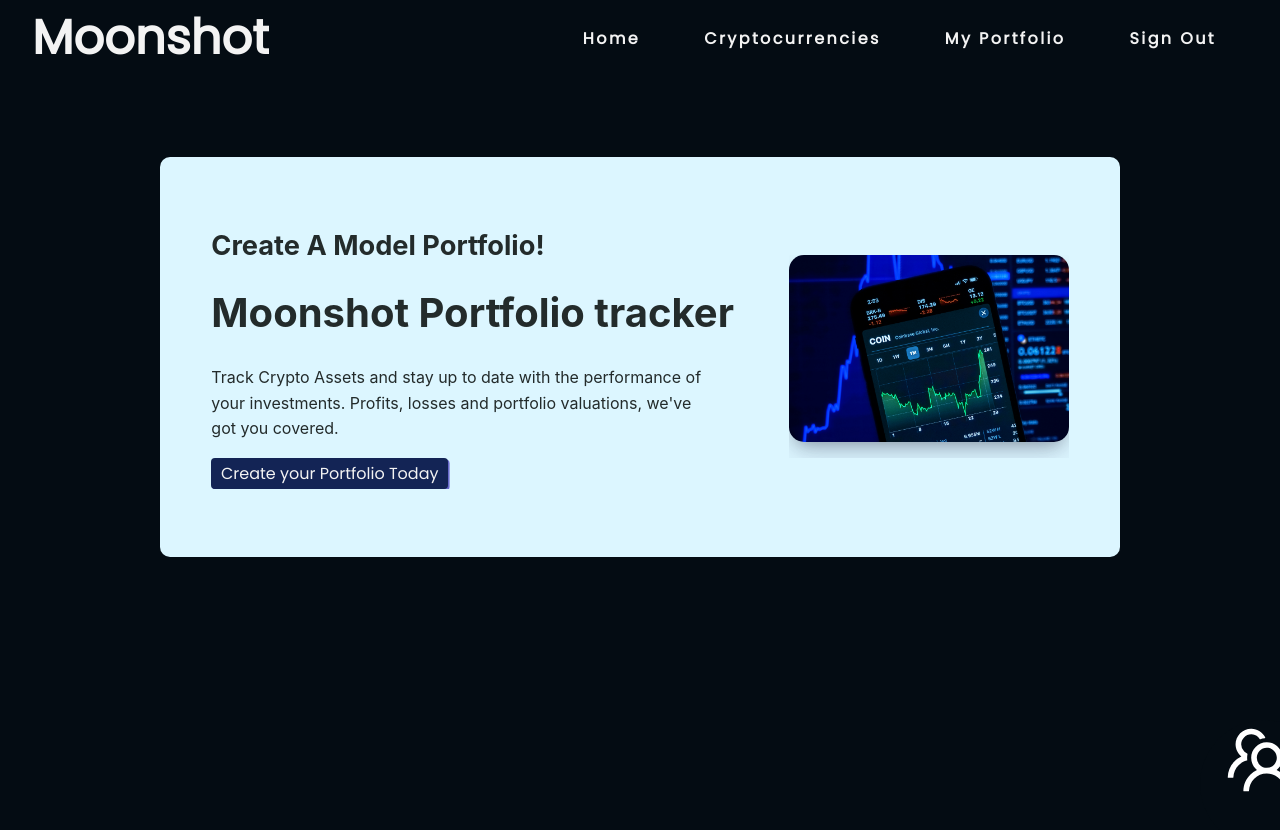
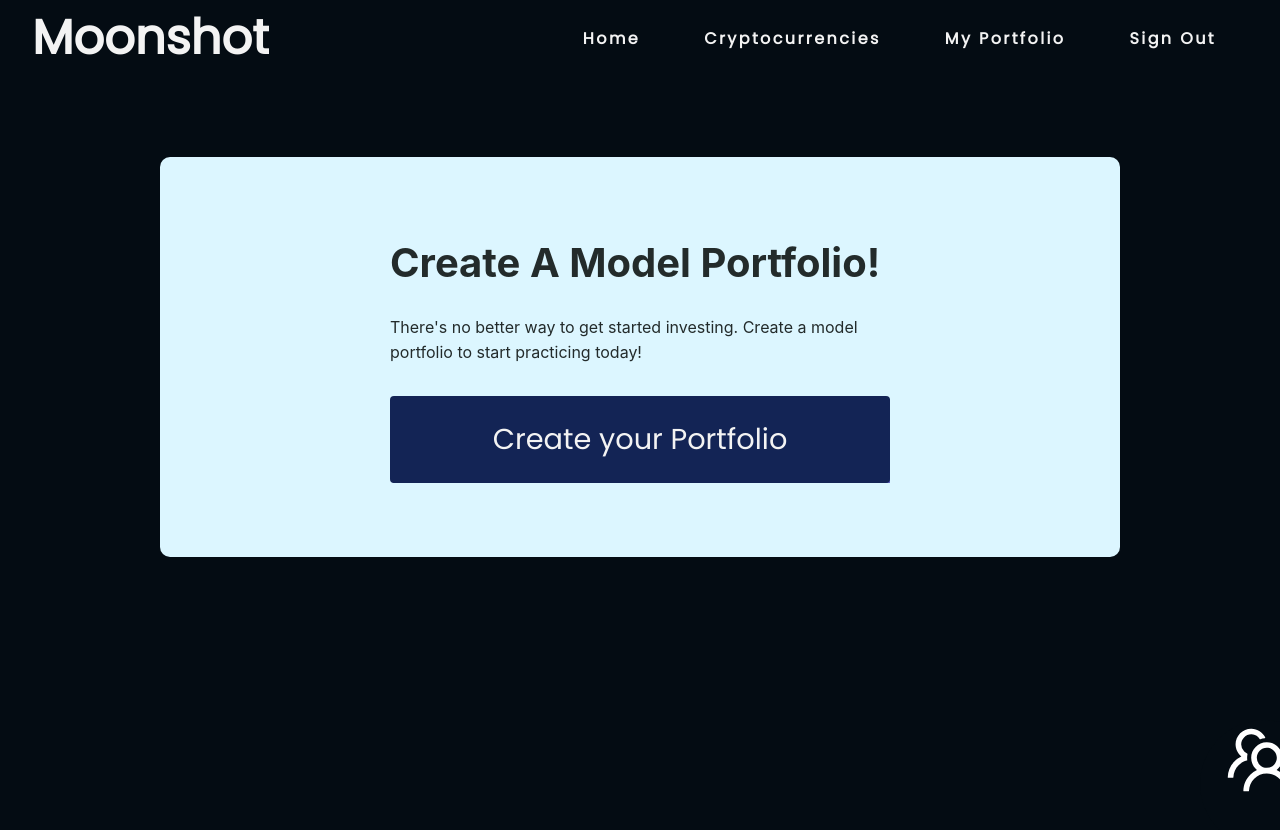
Before and after one commit to IrvHenri/moonshot, a React (Create React App) app in the folder client/: page /portfolio in a window 1280 px wide. Shown: the top 830 px of the page. Built offline with nearby package versions, Linux system fonts and the light colour scheme.

Commit message:
Created basic html layout for portfolio dashboard

```diff
--- a/client/src/components/Portfolio/LoggedIn.js
+++ b/client/src/components/Portfolio/LoggedIn.js
@@ -5,23 +5,21 @@ const LoggedIn = () => {
   const [userHasPortfolio, setUserHasPortfolio] = useState(false) // Gonna change this, this is just for testing
   return userHasPortfolio
   ?
+  //View My Portfolio
   <div>Logged In!</div>
   :
+  //Create A New Portfolio
   <div className="portfolio-jumbo">
   <article className="portfolio-signup-article">
-    <h1>Create A Model Portfolio!</h1>
-    <h3>Moonshot Portfolio tracker</h3>
+    <h3>Create A Model Portfolio!</h3>
     <p>
-      Track Crypto Assets and stay up to date with the performance of your
-      investments. Profits, losses and portfolio valuations, we've got you
-      covered.
+      There's no better way to get started investing. Create a model portfolio to start practicing today!
     </p>
     <div className="portfolio-signup-links">
-      <button onClick={() => setUserHasPortfolio(true)}>Create your Portfolio Today</button>
+      <button className='create-portfolio-btn' onClick={() => setUserHasPortfolio(true)}>
+        Create your Portfolio
+      </button>
     </div>
-  </article>
-  <article className="portfolio-graph-article">
-    <img src={sampleGraph} alt="sample graph" />
   </article>
 </div>
 }
--- a/client/src/components/Portfolio/index.css
+++ b/client/src/components/Portfolio/index.css
@@ -33,6 +33,13 @@
   margin-top: 1em;
 }
 
+.create-portfolio-btn {
+  margin-top: 0.5em;
+  width: 100%;
+  height: 3em;
+  font-size: 1.8em;
+}
+
 .portfolio-signup-links a {
   margin-left: 1em;
   color: inherit;
```
Also changed, not shown: client/src/components/Portfolio/PortfolioDashboard.js (added, +17 -0 lines).
